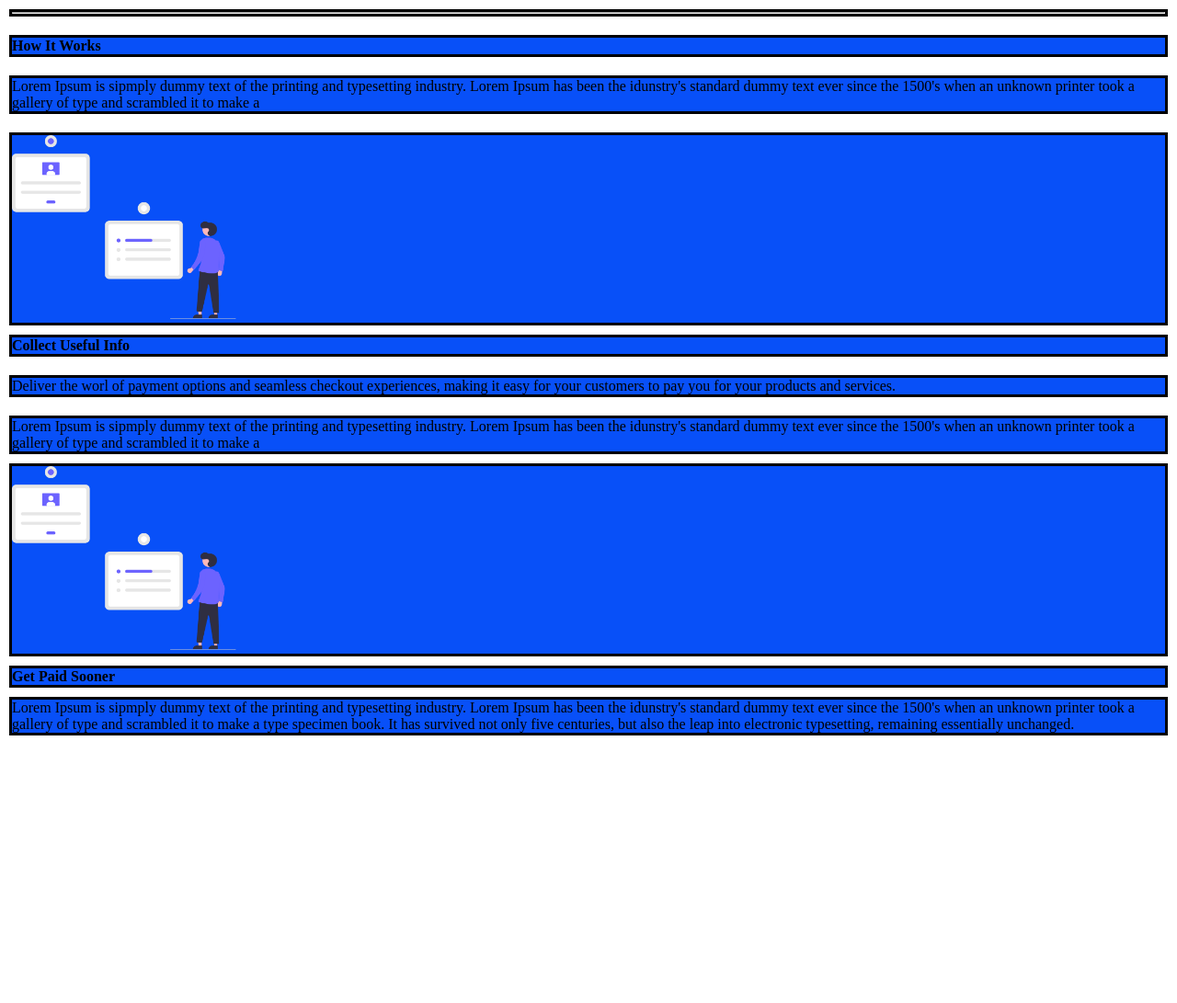
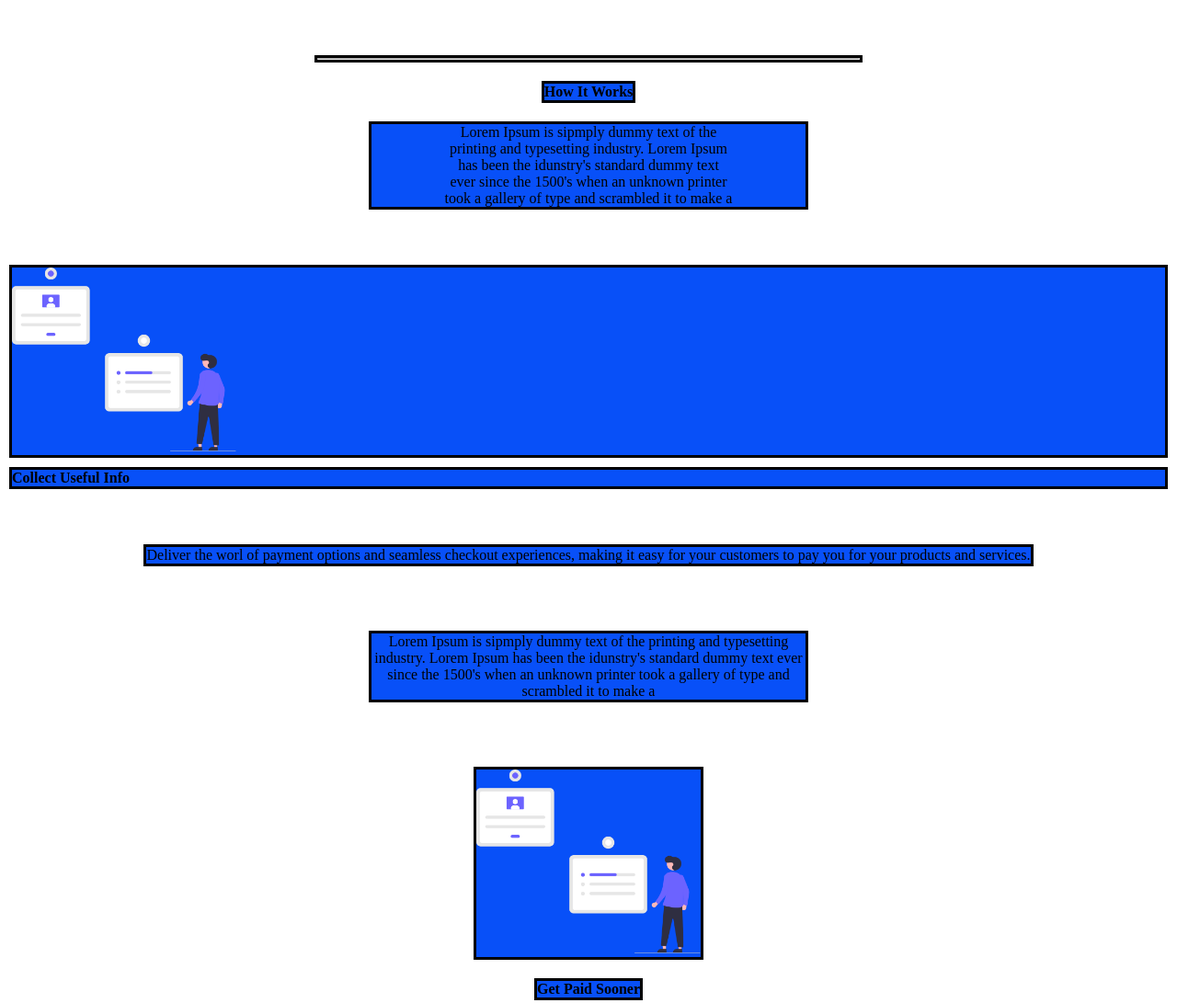
Before and after one commit to omargonz01/how-it-works-hw-proj, a plain HTML site: page index.html in a window 1280 px wide. Shown: the top 1091 px of the page at 92% size. Before the commit the page ends 810 px from the top, so only its background shows below. Drawn offline with Linux system fonts and the light colour scheme.

Commit message:
"centered containers, missing inline image/text"

```diff
--- a/index.html
+++ b/index.html
@@ -8,10 +8,31 @@
 </head>
 <body>
 
-    <div class="o-flex-container-1">
+    <div class="o-flex-container">
         <div class="o-flex-item flex-item-1" ><hr></div>
         <div class="o-flex-item flex-item-2" ><p><strong>How It Works</strong></p></div>
         <div class="o-flex-item flex-item-3">
+            <p>
+            Lorem Ipsum is sipmply dummy text of the <br> printing and
+            typesetting industry. Lorem Ipsum <br> has been the idunstry's standard dummy text <br> ever since the
+            1500's when an unknown printer <br>took a gallery of type and scrambled it to make a
+            </p>
+        </div>
+    </div>
+    <div class=" o-flex-cointainer-1">
+        <div class="o-flex-item flex-item-4"><img src="./images/Collect-info.png" height="200vh"></div>
+        <div class="o-flex-item flex-item-5"><p><strong>Collect Useful Info</strong></p></div>
+        <div class="o-flex-container">
+            <div class="o-flex-item flex-item-6">
+            <p>
+            Deliver the worl of payment options and seamless checkout experiences, making it easy for
+            your customers to pay you for your products and services.
+            </p>
+        </div>
+        </div>
+    </div>
+    <div class="o-flex-container">
+        <div class="o-flex-item flex-item-7">
             <p>
             Lorem Ipsum is sipmply dummy text of the printing and
             typesetting industry. Lorem Ipsum has been the idunstry's standard dummy text ever since the
@@ -19,31 +40,10 @@
             </p>
         </div>
     </div>
-    <div class="o-flex-container-2">
-        <div class="o-flex-item flex-item-4"><img src="./images/Collect-info.png" height="200vh"></div>
-        <div class="o-flex-item flex-item-5"><p><strong>Collect Useful Info</strong></p></div>
-        <div class="o-flex-container-1">
-            <div class="o-flex-item flex-item-4">
-            <p>
-            Deliver the worl of payment options and seamless checkout experiences, making it easy for
-            your customers to pay you for your products and services.
-            </p>
-        </div>
-        </div>
-    </div>
-    <div class="o-flex-container-3">
-        <div class="o-flex-item flex-item-4">
-            <p>
-            Lorem Ipsum is sipmply dummy text of the printing and
-            typesetting industry. Lorem Ipsum has been the idunstry's standard dummy text ever since the
-            1500's when an unknown printer took a gallery of type and scrambled it to make a
-            </p>
-        </div>
-    </div>
-    <div class="o-flex-container-4">
-        <div class="o-flex-item flex-item-4"><img src="./images/Collect-info.png" height="200vh"></div>
-        <div class="o-flex-item flex-item-4"><p><strong>Get Paid Sooner</strong></p></div>
-        <div class="o-flex-item flex-item-4">
+    <div class="o-flex-container">
+        <div class="o-flex-item flex-item-8"><img src="./images/Collect-info.png" height="200vh"></div>
+        <div class="o-flex-item flex-item-9"><p><strong>Get Paid Sooner</strong></p></div>
+        <div class="o-flex-item flex-item-10">
             <p>
                 Lorem Ipsum is sipmply dummy text of the printing and
                 typesetting industry. Lorem Ipsum has been the idunstry's standard dummy text ever since the
--- a/styles3.css
+++ b/styles3.css
@@ -2,13 +2,25 @@
     margin: 0;
     padding: 0;
 }
-.o-flex-container-1{
+.o-flex-container{
+    margin: 50px;
     display: flex;
     flex-direction: column;
+    align-items: center;
 }
 .o-flex-item{
-
     margin:10px;
     border: 3px solid black;
     background-color: #0850F8;
 }
+.flex-item-1{
+    width: 50%;
+}
+.flex-item-3,.flex-item-7{
+    width: 40%;
+    text-align: center;
+}
+.o-flex-container-1{
+    display: inline;
+
+}
```
